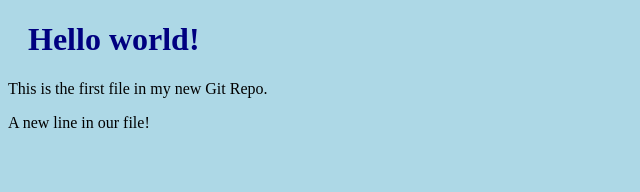
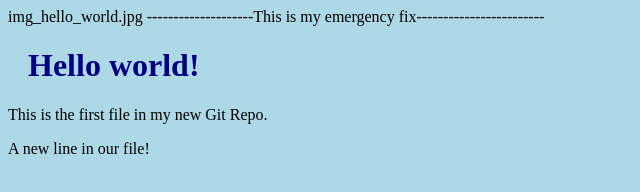
Before and after one commit to CODEAFSARA/SecondRepo, a plain HTML site: page Index.html in a window 1280 px wide. Shown: the whole page, without its empty margins (0-640 px from the left). Drawn offline with Linux system fonts and the light colour scheme.

Commit message:
Updated index file in emergency

```diff
--- a/Index.html
+++ b/Index.html
@@ -3,10 +3,10 @@
 <head>
 <title>Hello World!</title>
 <link rel="stylesheet" href="bluestyle.css">
-
+img_hello_world.jpg
 </head>
 <body>
-
+--------------------This is my emergency fix------------------------
 <h1>Hello world!</h1>
 <p>This is the first file in my new Git Repo.</p>
 <p>A new line in our file!</p>
```
